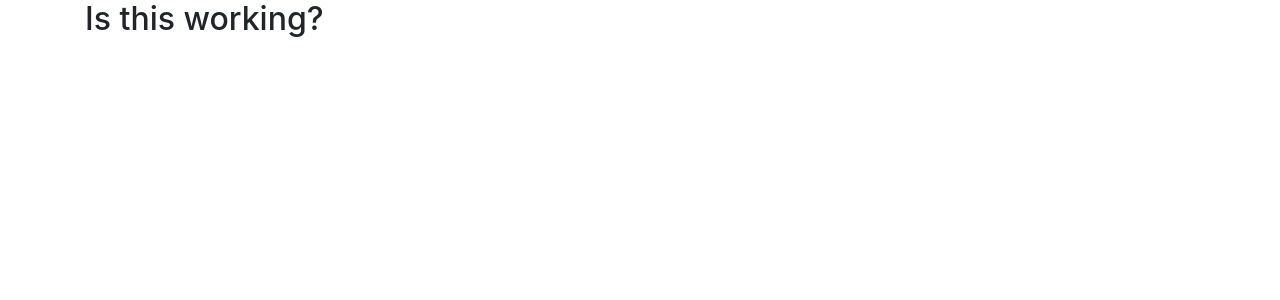
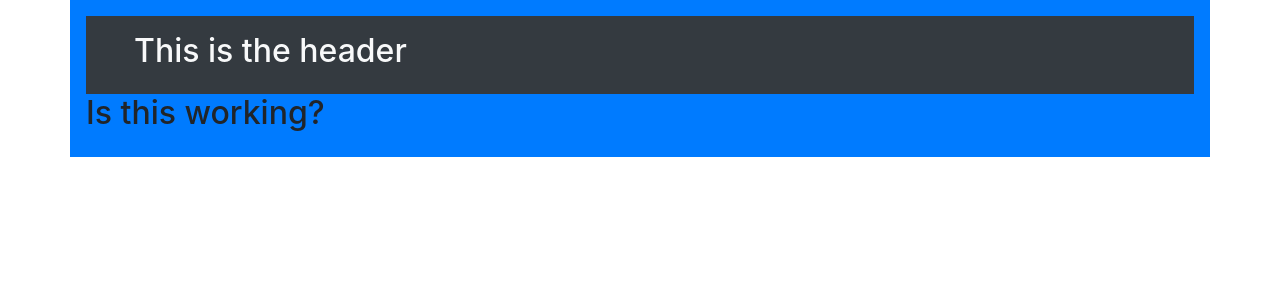
Before and after one commit to RyanLawWilson/RecipeBook, an Angular app: page / in a window 1280 px wide. Shown: the top 300 px of the page. Built offline with nearby package versions, Linux system fonts and the light colour scheme.

Commit message:
Create header component

```diff
--- a/src/app/app.component.html
+++ b/src/app/app.component.html
@@ -1,4 +1,7 @@
-<div class="container">
+<div class="container bg-primary p-3">
+
+	<app-header></app-header>
+
 	<div class="row">
 		<div class="col-md-12">
 			<h2>Is this working?</h2>
--- a/src/app/app.module.ts
+++ b/src/app/app.module.ts
@@ -2,10 +2,12 @@ import { BrowserModule } from '@angular/platform-browser';
 import { NgModule } from '@angular/core';
 
 import { AppComponent } from './app.component';
+import { HeaderComponent } from 'src/header/header.component';
 
 @NgModule({
   declarations: [
-    AppComponent
+    AppComponent,
+    HeaderComponent
   ],
   imports: [
     BrowserModule
--- /dev/null
+++ b/src/header/header.component.html
@@ -0,0 +1,3 @@
+<div id="header" class="bg-dark py-3 px-5">
+    <h2 class="text-light">This is the header</h2>
+</div>
```
Also changed, not shown: src/header/header.component.ts (added, +10 -0 lines), src/header/header.component.css (added).
